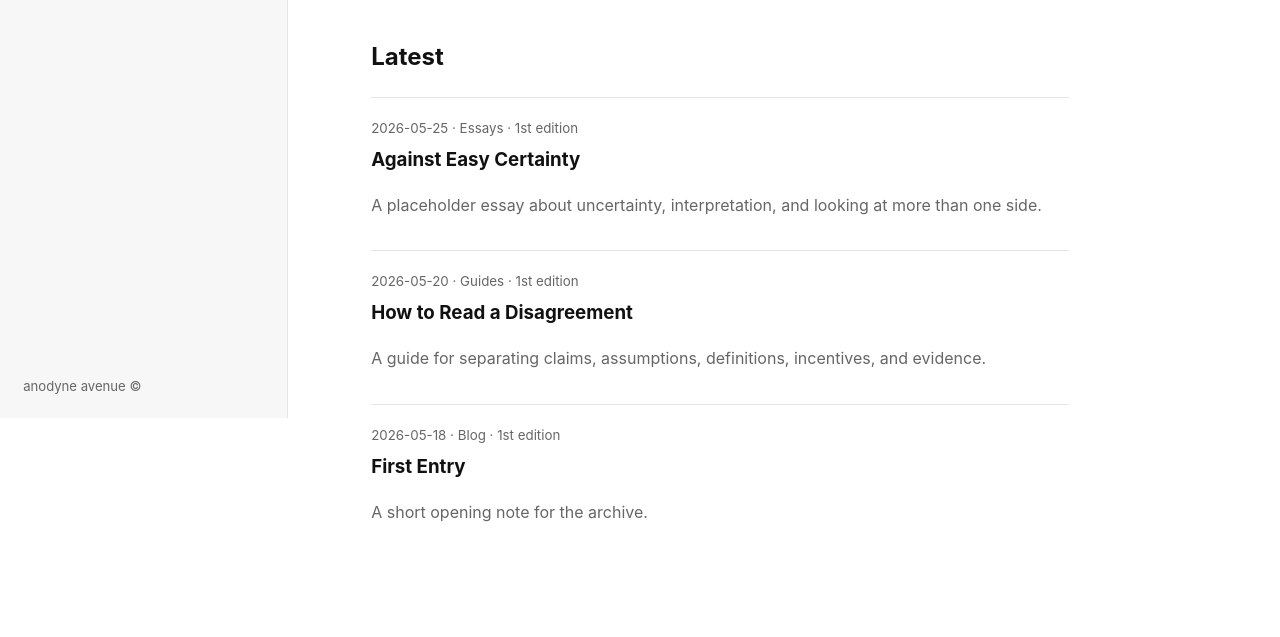
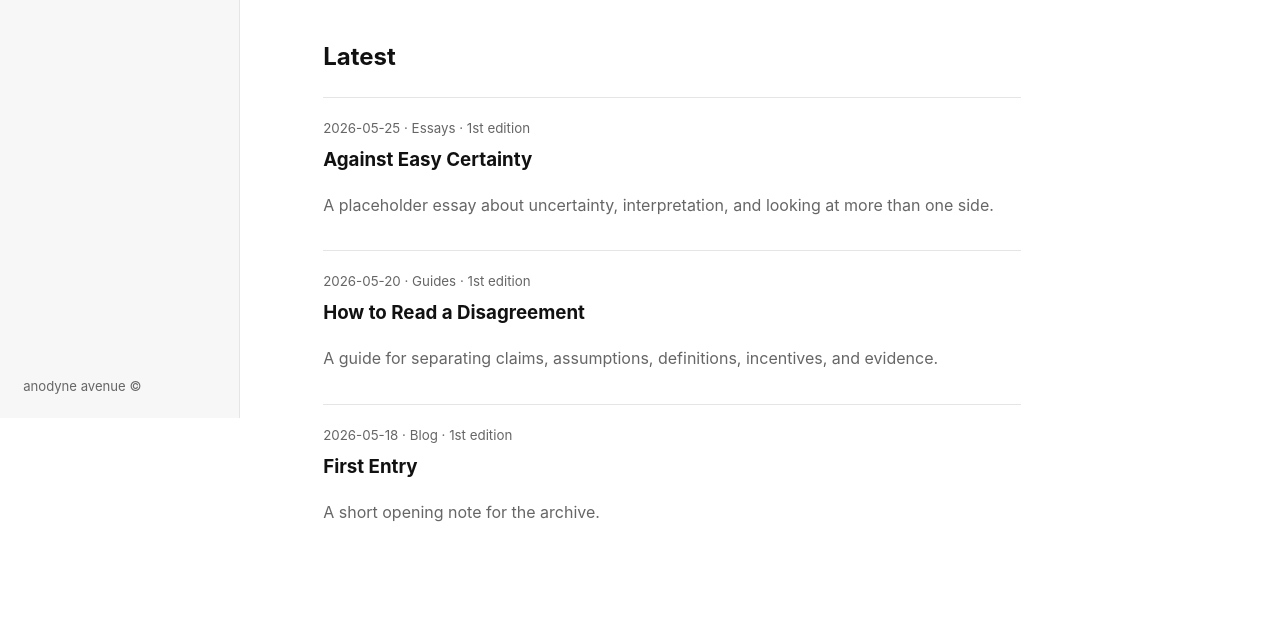
Before and after one commit to anodyneavenue/anodyneavenue.github.io, a plain HTML site: page index.html in a window 1280 px wide. Shown: the part 382-1019 px from the top of the page. Drawn offline with Linux system fonts and the light colour scheme.

Commit message:
Update style.css

```diff
--- a/style.css
+++ b/style.css
@@ -4,7 +4,7 @@
   --muted: #666;
   --line: #e5e5e5;
   --panel: #f7f7f7;
-  --side: 18rem;
+  --side: 15rem;
 }
 
 @media (prefers-color-scheme: dark) {
```
